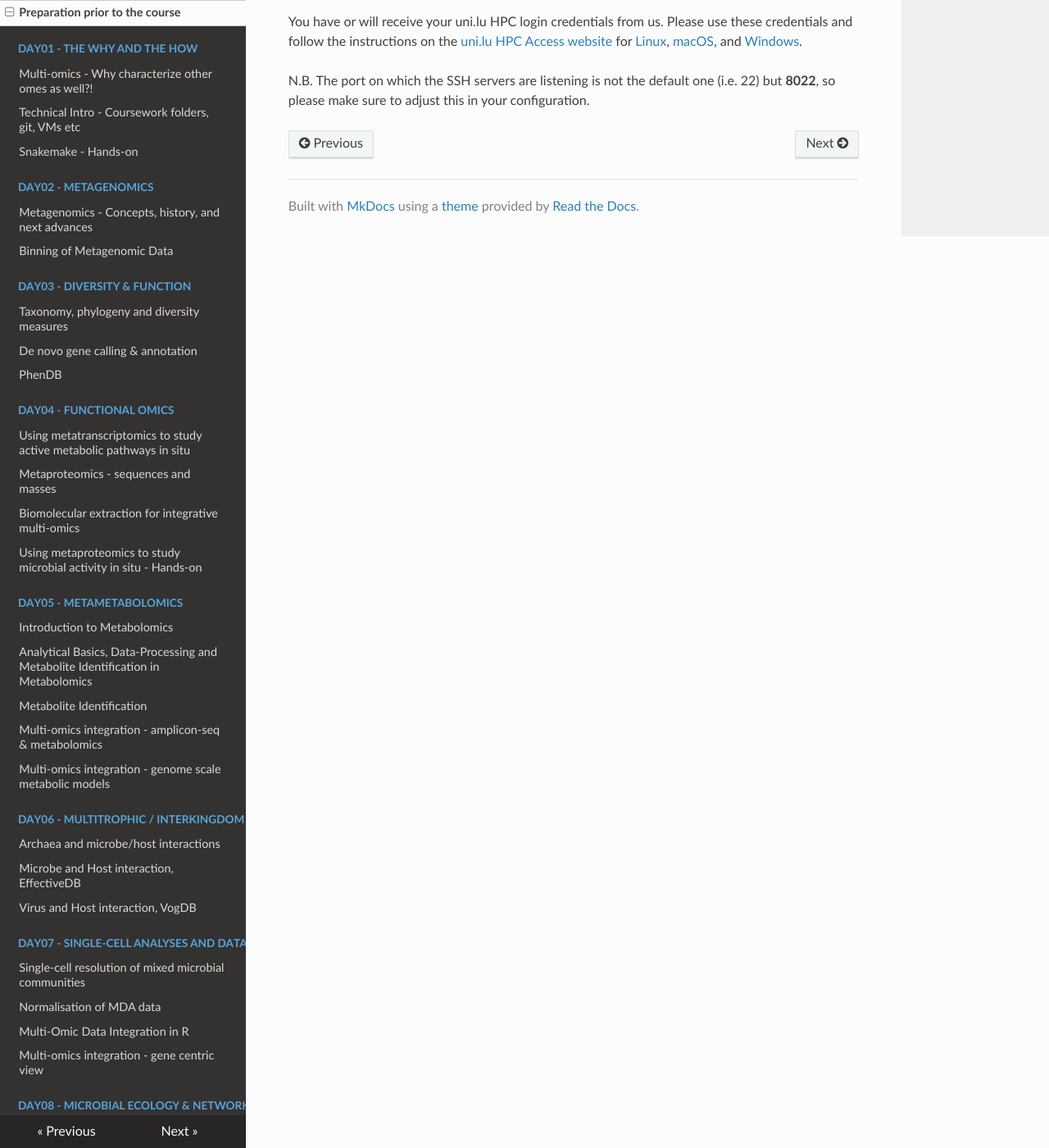
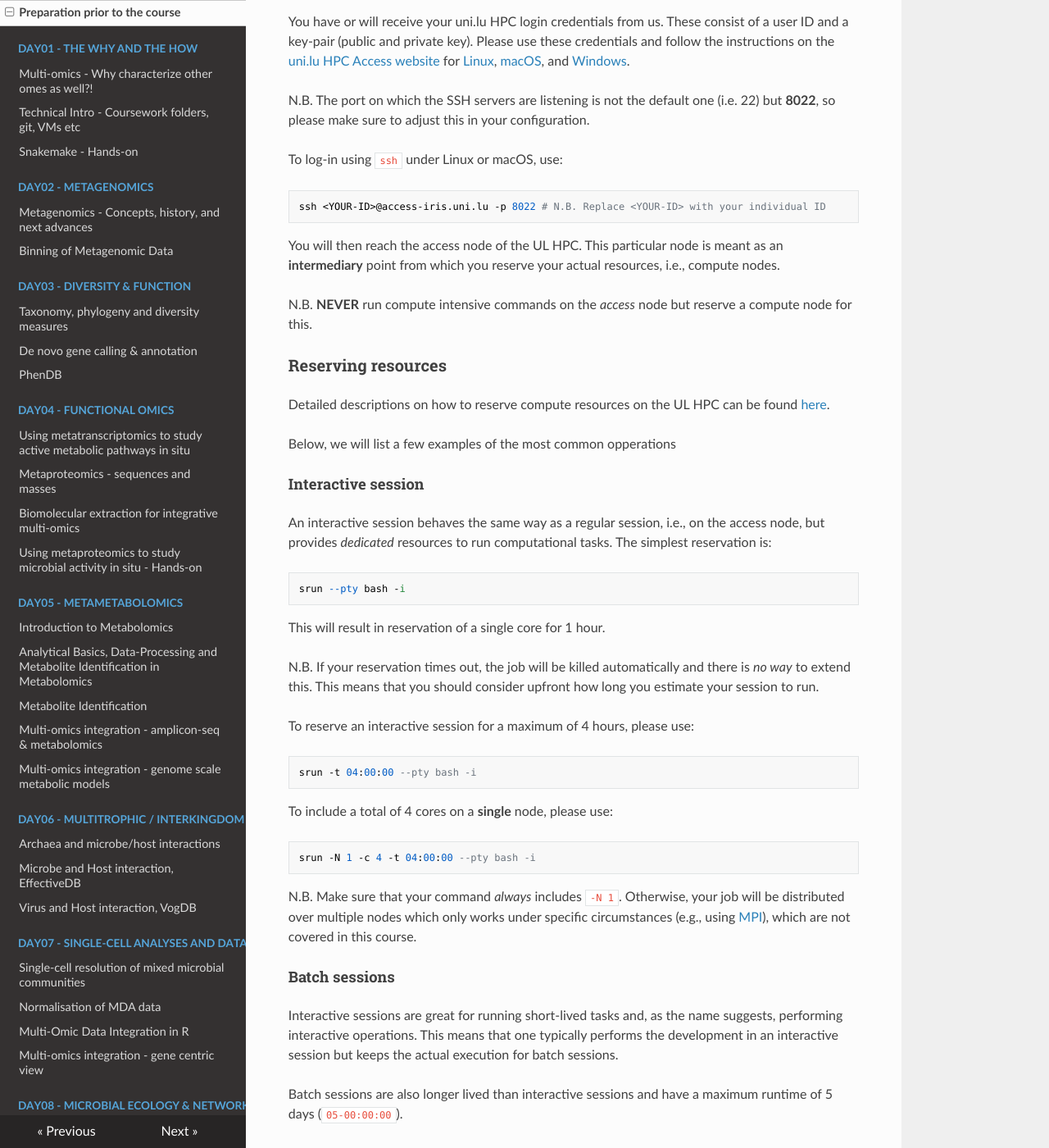
Before and after one commit to claczny/rtd-mkdocs-test, an MkDocs documentation site: the page built from docs/preparation.md, in a window 1280 px wide and 1400 px high, scrolled down 1352 px. Shown: the whole window at 82% size. Built offline with MkDocs 1.6.1, drawn with Linux system fonts in a browser that asks for light colours; nearby versions of some CDN libraries; some of the changed text lies outside the part shown.

Commit message:
Add text on how to log-in to and run jobs on the UL HPC.

````diff
--- a/docs/preparation.md
+++ b/docs/preparation.md
@@ -42,6 +42,82 @@ In case local computations are necessary and should not be compatible with your
 
 ### Accessing the HPC
 You have or will receive your uni.lu HPC login credentials from us.
+These consist of a user ID and a key-pair (public and private key).
 Please use these credentials and follow the instructions on the [uni.lu HPC Access website](https://hpc.uni.lu/users/docs/access.html) for [Linux](https://hpc.uni.lu/users/docs/access/access_linux.html), [macOS](https://hpc.uni.lu/users/docs/access/access_linux.html), and [Windows](https://hpc.uni.lu/users/docs/access/access_windows.html).
 
 N.B. The port on which the SSH servers are listening is not the default one (i.e. 22) but **8022**, so please make sure to adjust this in your configuration.
+
+To log-in using `ssh` under Linux or macOS, use:
+```
+ssh <YOUR-ID>@access-iris.uni.lu -p 8022 # N.B. Replace <YOUR-ID> with your individual ID
+```
+
+You will then reach the access node of the UL HPC.
+This particular node is meant as an **intermediary** point from which you reserve your actual resources, i.e., compute nodes.
+
+N.B. **NEVER** run compute intensive commands on the *access* node but reserve a compute node for this.
+
+### Reserving resources
+Detailed descriptions on how to reserve compute resources on the UL HPC can be found [here](https://hpc.uni.lu/users/docs/slurm.html).
+
+Below, we will list a few examples of the most common opperations
+
+#### Interactive session
+An interactive session behaves the same way as a regular session, i.e., on the access node, but provides *dedicated* resources to run computational tasks.
+The simplest reservation is:
+```
+srun --pty bash -i
+```
+
+This will result in reservation of a single core for 1 hour.
+
+N.B. If your reservation times out, the job will be killed automatically and there is *no way* to extend this.
+This means that you should consider upfront how long you estimate your session to run.
+
+To reserve an interactive session for a maximum of 4 hours, please use:
+```
+srun -t 04:00:00 --pty bash -i
+```
+
+To include a total of 4 cores on a **single** node, please use:
+```
+srun -N 1 -c 4 -t 04:00:00 --pty bash -i
+```
+N.B. Make sure that your command *always* includes `-N 1`.
+Otherwise, your job will be distributed over multiple nodes which only works under specific circumstances (e.g., using [MPI](https://en.wikipedia.org/wiki/Message_Passing_Interface)), which are not covered in this course.
+
+#### Batch sessions
+Interactive sessions are great for running short-lived tasks and, as the name suggests, performing interactive operations.
+This means that one typically performs the development in an interactive session but keeps the actual execution for batch sessions.
+
+Batch sessions are also longer lived than interactive sessions and have a maximum runtime of 5 days (`05-00:00:00`).
+
+For batch sessions, you should have a stand-alone script ready that you pass along the command call.
+Assuming your stand-alone script is called `my_script.sh`, you can submit it to the UL HPC via:
+```
+sbatch -N 1 -c 10 -t 01-02:00:00 my_script.sh
+```
+Using this call, the script will have 10 cores (`-c 10`) available on a single node (`-N 1`) for 1 day 2 hours (`-t 01-02:00:00).
+
+In the above call, the resource configuration was specified on the command line directly.
+Alternatively, you can specify the resources in the script (`my_script.sh`) itself.
+While this reduces the chance of error by directly including the resource reservations into the script itself, it is less flexible as one has to edit the file first.
+If you would like to specify the resources directly in the script, this is how the first lines of the script would have to look like:
+```
+#!/bin/bash -l
+#SBATCH -N 1
+#SBATCH -c 10
+#SBATCH -t=01-02:00:00
+#SBATCH -p batch
+#SBATCH --qos=qos-batch
+
+<WHATEVER_YOUR_SCRIPT_SHOULD DO>
+```
+
+The lines
+```
+#SBATCH -p batch
+#SBATCH --qos=qos-batch
+```
+
+specify to which "queue" this job should be allocated. `slurm` offers great flexibility here, which will however not be necessary to consider during this course. We will use either interactive sessions or batch sessions with the above configurations.
````
